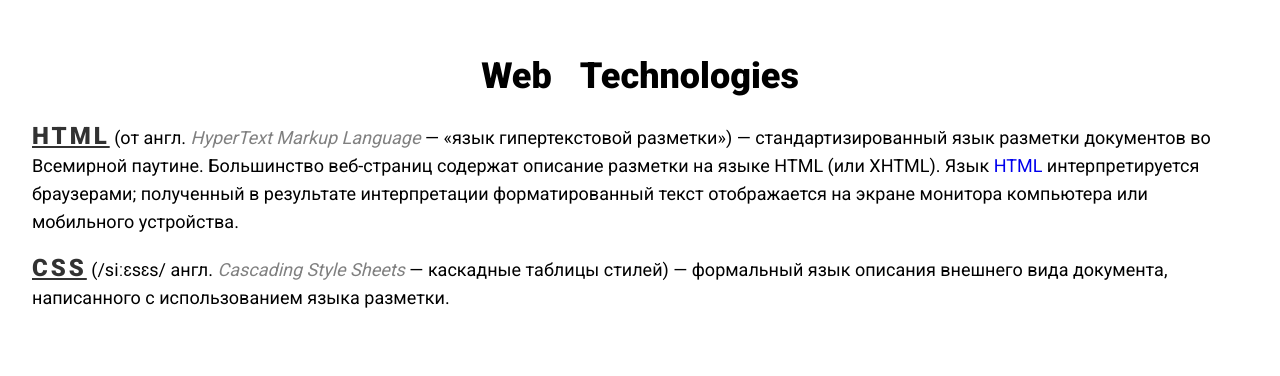
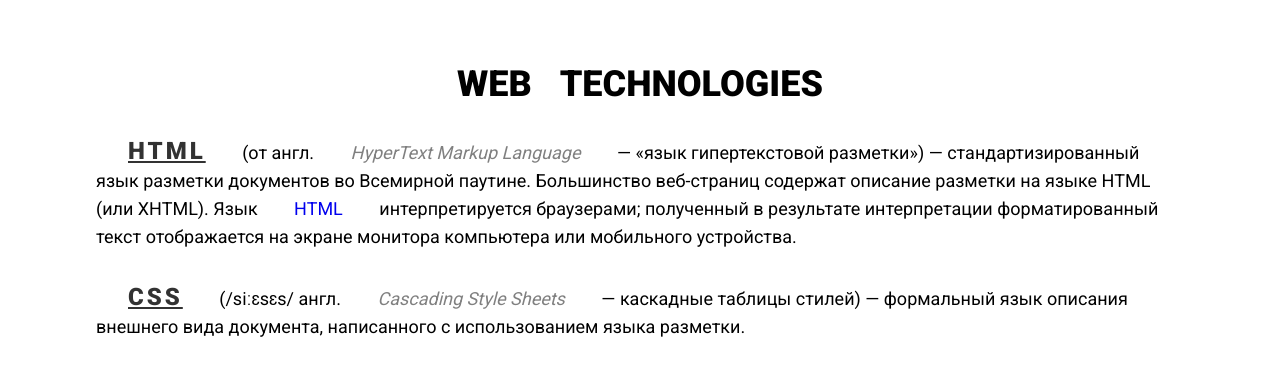
Before and after one commit to AlekseyRD88/Lesson12Task1, a plain HTML site: page index.html in a window 1280 px wide. Drawn offline with nearby package versions, Linux system fonts and the light colour scheme.

Commit message:
corrections

```diff
--- a/styles.css
+++ b/styles.css
@@ -1,4 +1,4 @@
-html {
+* {
    margin: 32px;
    font-family: 'Roboto', sans-serif;
    font-size: 18px;
@@ -6,7 +6,7 @@ html {
 h1 {
    word-spacing: 20px;
    text-align: center;
-   text-transform: capitalize;
+   text-transform: uppercase;
 }
 p {
    line-height: 28px;
```
